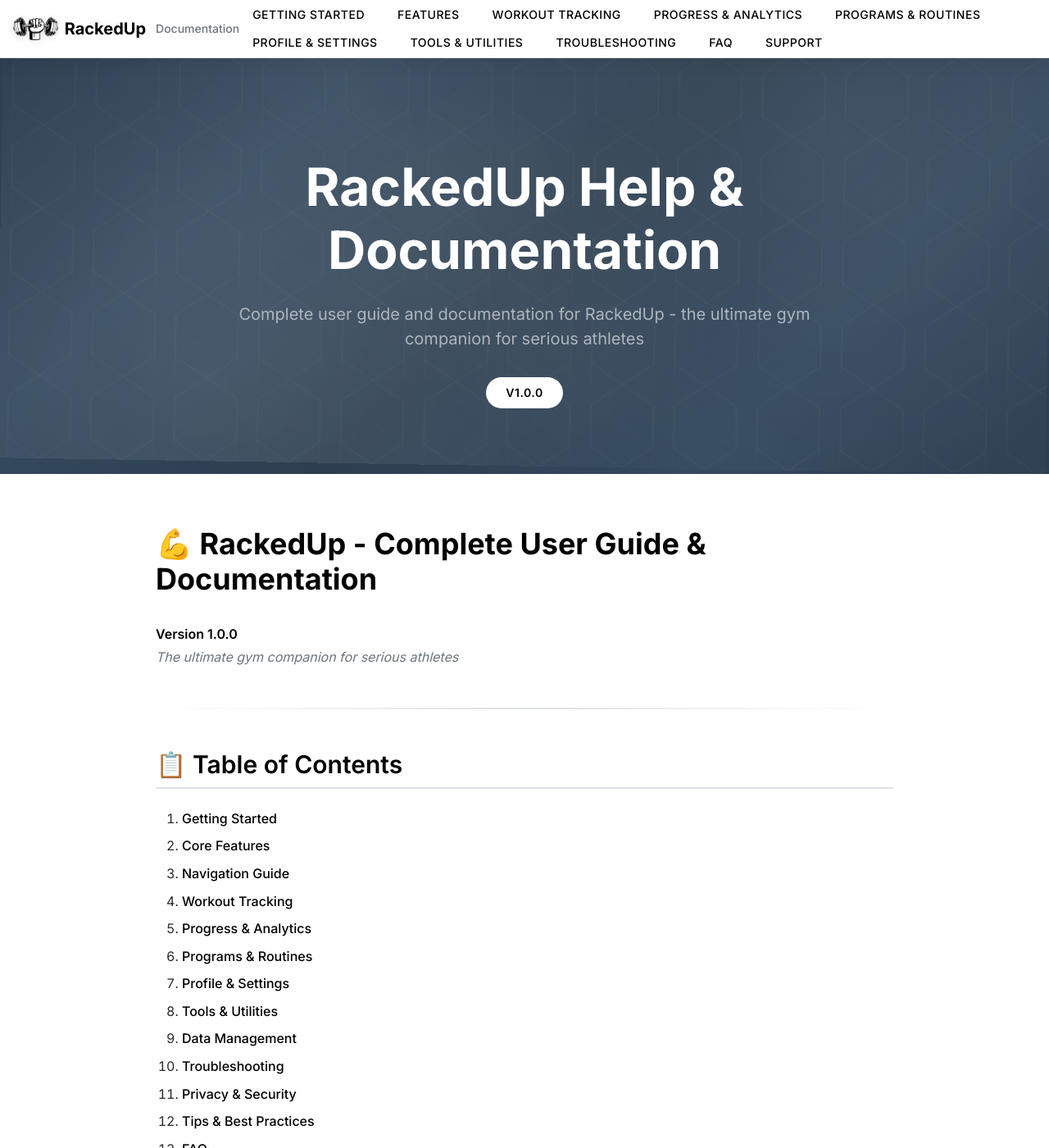
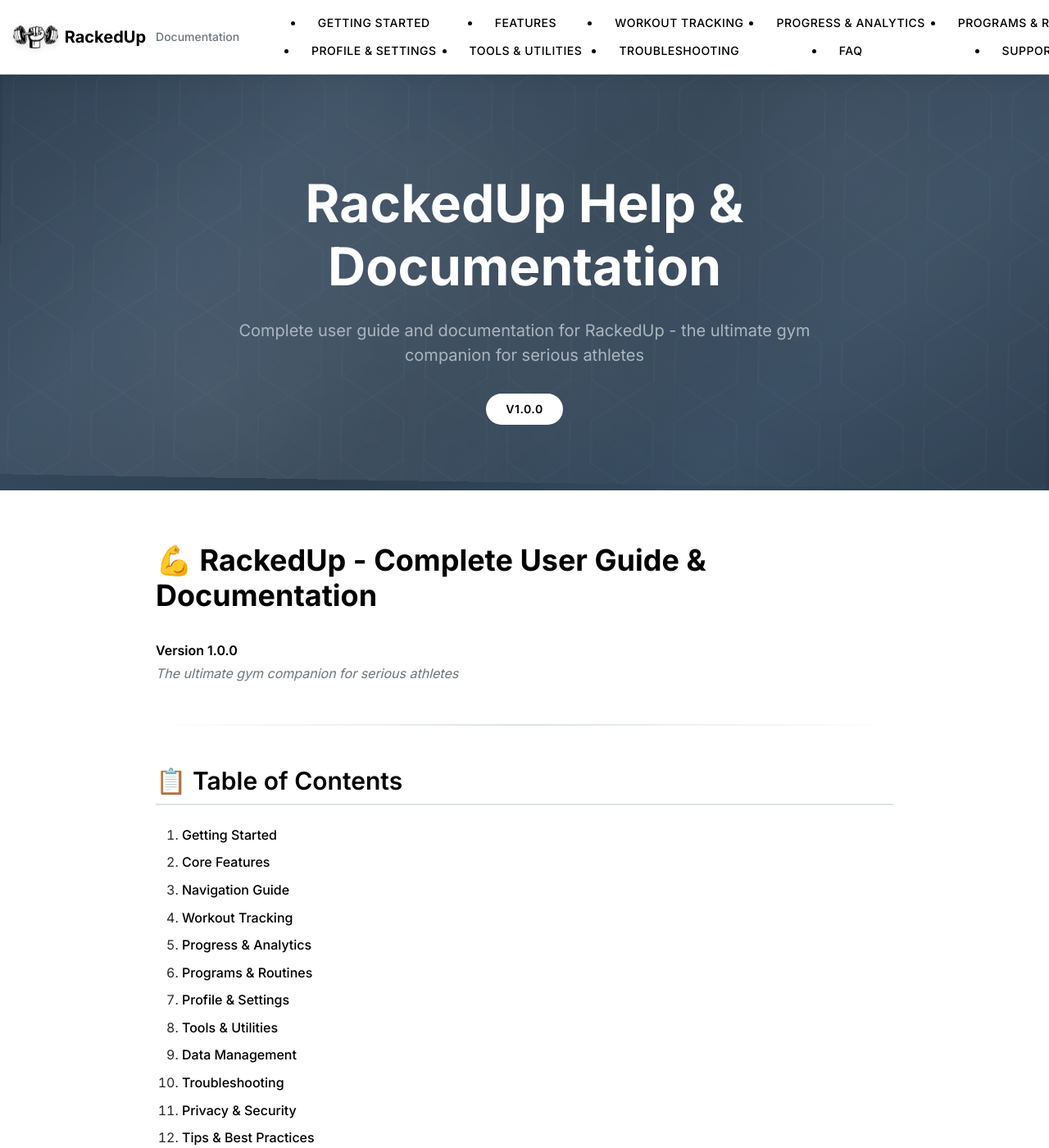
Before and after one commit to tshives26/RackedUp, a Jekyll site: the page built from docs/index.md, in a window 1280 px wide and 1400 px high. Shown: the whole window at 82% size. Built offline with Jekyll 4.4.1, drawn with Linux system fonts in a browser that asks for light colours.

Commit message:
feat: Implement 2-row navigation layout for desktop
- Split navigation links into 2 rows (5 columns x 2 rows) on desktop
- Centered navigation links using CSS Grid layout
- Increased navbar height to 90px to accommodate 2 rows
- Updated hero section margin to match new navbar height
- Maintained single-row layout for tablet and mobile devices
- Improved navigation organization and visual hierarchy
- All links now properly visible and centered on desktop

```diff
--- a/docs/assets/css/custom.css
+++ b/docs/assets/css/custom.css
@@ -84,7 +84,7 @@
     display: flex;
     align-items: center;
     justify-content: space-between;
-    height: 70px;
+    height: 90px;
 }
 
 .nav-brand {
@@ -128,12 +128,15 @@
 }
 
 .nav-list {
-    display: flex;
-    list-style: none;
+    display: grid;
+    grid-template-columns: repeat(5, 1fr);
+    grid-template-rows: repeat(2, 1fr);
     gap: var(--spacing-xs);
     margin: 0;
     align-items: center;
-    flex-wrap: wrap;
+    justify-items: center;
+    width: 100%;
+    max-width: 800px;
 }
 
 .nav-link {
@@ -189,7 +192,7 @@
     background: linear-gradient(135deg, #2c3e50 0%, #34495e 25%, #2c3e50 50%, #34495e 75%, #2c3e50 100%);
     color: var(--primary-white);
     padding: 120px 0 80px;
-    margin-top: 70px;
+    margin-top: 90px;
     position: relative;
     overflow: hidden;
 }
@@ -606,7 +609,10 @@
     }
 
     .nav-list {
+        grid-template-columns: repeat(5, 1fr);
+        grid-template-rows: repeat(2, 1fr);
         gap: var(--spacing-sm);
+        max-width: 900px;
     }
 
     .nav-link {
@@ -632,6 +638,13 @@
         max-width: 1200px;
     }
 
+    .nav-list {
+        grid-template-columns: repeat(5, 1fr);
+        grid-template-rows: repeat(2, 1fr);
+        gap: var(--spacing-xs);
+        max-width: 800px;
+    }
+
     .nav-link {
         font-size: var(--font-size-xs);
         padding: var(--spacing-xs) var(--spacing-sm);
@@ -650,6 +663,13 @@
     .footer-container {
         max-width: 720px;
         padding: 0 var(--spacing-lg);
+    }
+
+    .nav-list {
+        display: flex;
+        flex-wrap: wrap;
+        gap: var(--spacing-xs);
+        max-width: none;
     }
 
     .hero-title {
@@ -672,6 +692,10 @@
 
 /* Mobile Large (576px - 767px) */
 @media (min-width: 576px) and (max-width: 767px) {
+    .nav-container {
+        height: 70px;
+    }
+
     .nav-menu {
         position: fixed;
         top: 70px;
@@ -694,10 +718,12 @@
     }
 
     .nav-list {
+        display: flex;
         flex-direction: column;
         gap: var(--spacing-md);
         width: 100%;
         padding: 0 var(--spacing-lg);
+        max-width: none;
     }
 
     .nav-link {
@@ -812,10 +838,12 @@
     }
 
     .nav-list {
+        display: flex;
         flex-direction: column;
         gap: var(--spacing-sm);
         width: 100%;
         padding: 0 var(--spacing-md);
+        max-width: none;
     }
 
     .nav-link {
```
